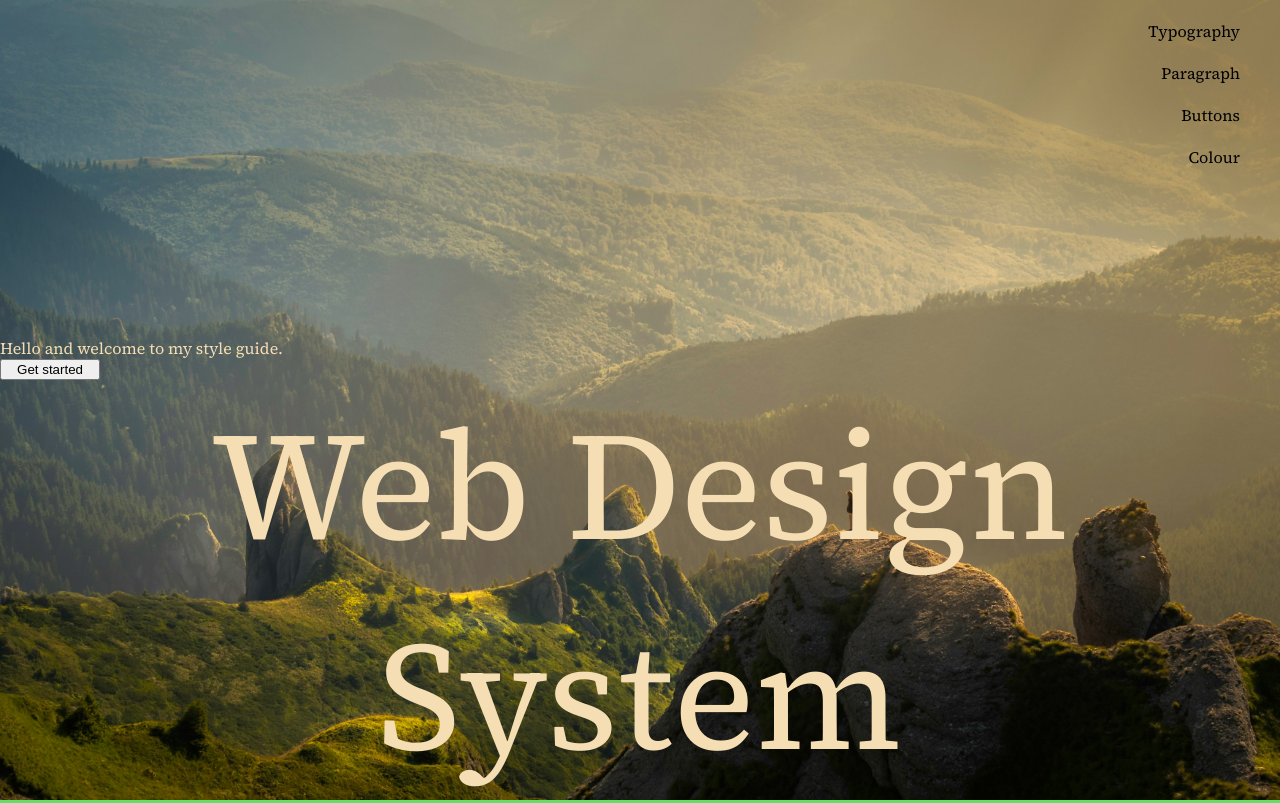
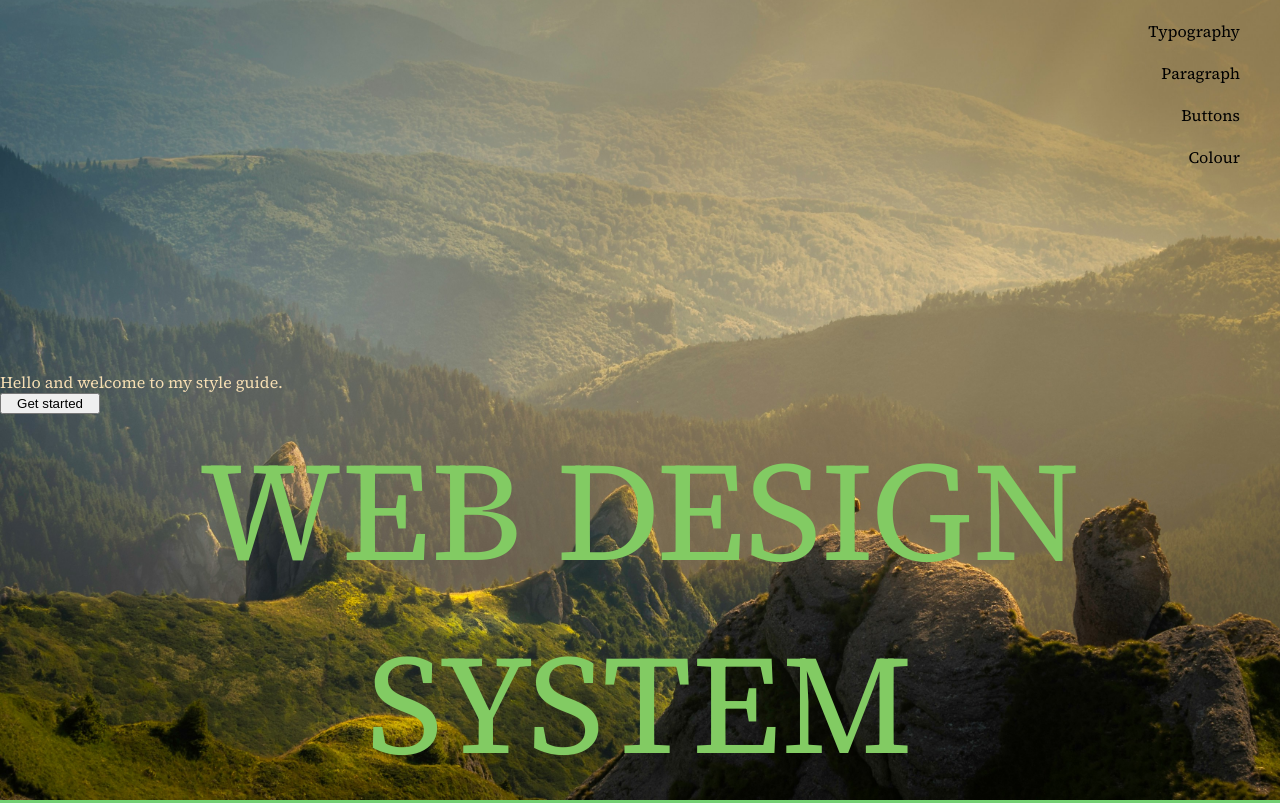
Before and after one commit to TheAtlasCorrelation/Style-Guide, a plain HTML site: page index.html in a window 1280 px wide. Shown: the top 803 px of the page. Drawn offline with Linux system fonts and the light colour scheme; a web font is replaced by a local one.

Commit message:
Added code.

```diff
--- a/index.html
+++ b/index.html
@@ -27,7 +27,7 @@
     <div class="hero-text-wrapper">
       <p class="hero-paragraph">Hello and welcome to my style guide.</p>
       <button>Get started</button>
-      <h1>Web Design System</h1>
+      <h1 class="hero-header">Web Design System</h1>
     </div>
   </header>
 
--- a/style.css
+++ b/style.css
@@ -1,5 +1,5 @@
 body {
-    background-color: rgb(99, 224, 99);
+    background-color: rgb(115, 207, 115);
     font-family: 'Source Serif 4', serif;
     margin: 0;
     padding: 0;
@@ -34,12 +34,13 @@ header {
 
 h1 {
     margin: 0;
-    font-size: 12vw;
+    font-size: 11vw;
     font-weight: 400;
     text-align: center;
     display: flex;
     flex-direction: column;
-    color: wheat;
+    color: rgb(130, 203, 99);
+    text-transform: uppercase;
 }
 
 .hero-text-wrapper {
```
